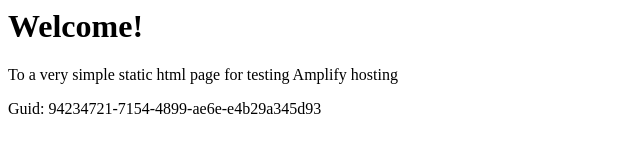
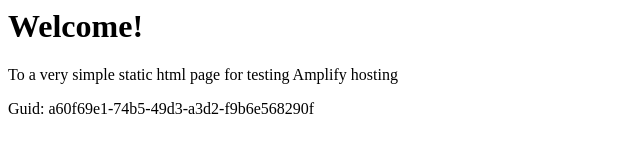
Before and after one commit to aws-aemilia-mxp/Github-PR-Commit-Integration-Test-DoNotTouch-GitHubWebhookPushCanaryTest-v1-preprod-eu-south-1, a website: page src/index.html in a window 1280 px wide. Shown: the full height of the page, 0-640 px from the left. Drawn offline with Linux system fonts and the light colour scheme.

Commit message:
commit from integ tests

```diff
--- a/src/index.html
+++ b/src/index.html
@@ -12,6 +12,6 @@
 <body>
     <h1>Welcome!</h1>
     <p>To a very simple static html page for testing Amplify hosting</p>
-    <p>Guid: 94234721-7154-4899-ae6e-e4b29a345d93</p></body>
+    <p>Guid: a60f69e1-74b5-49d3-a3d2-f9b6e568290f</p></body>
 
 </html>
```
